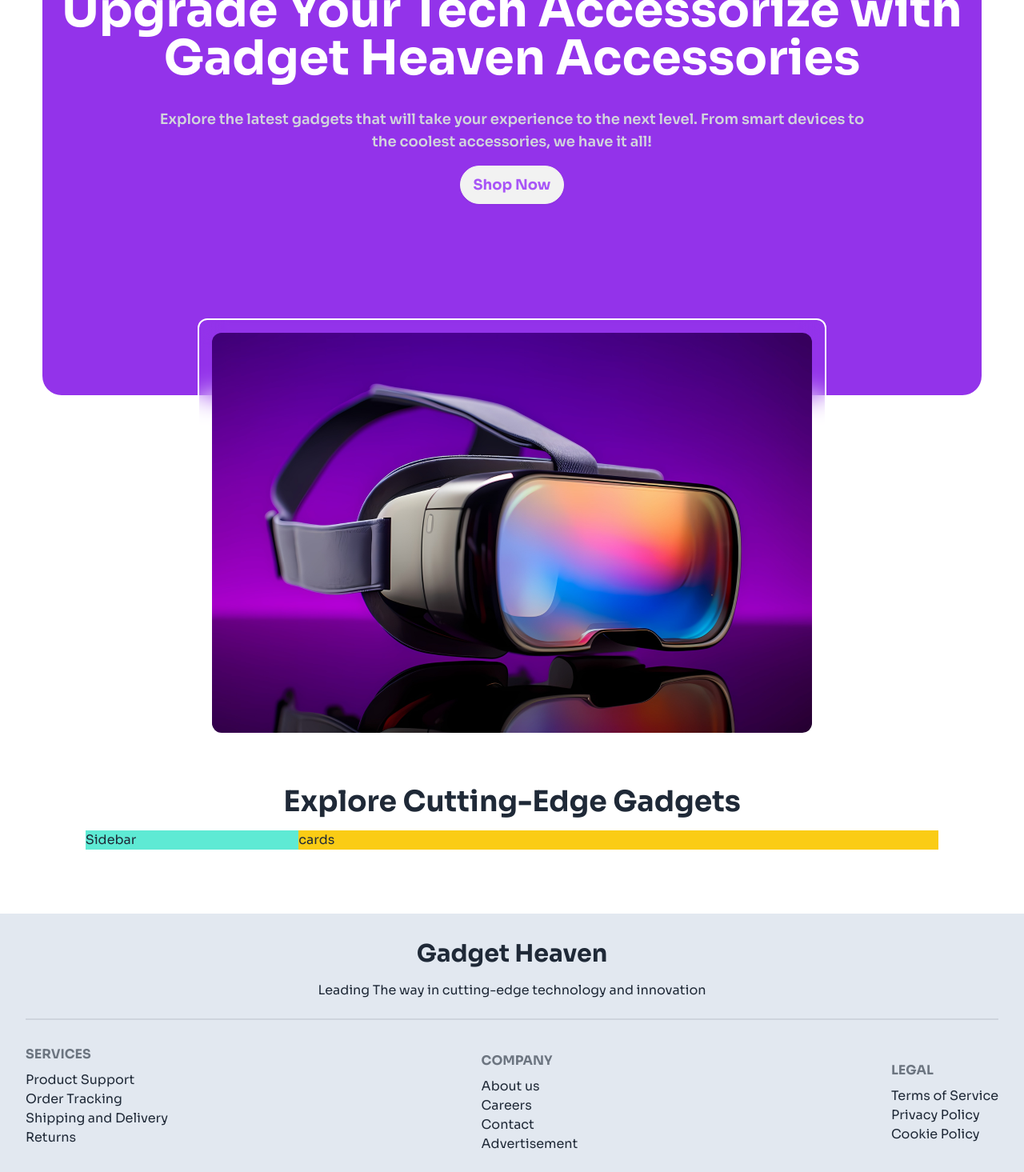
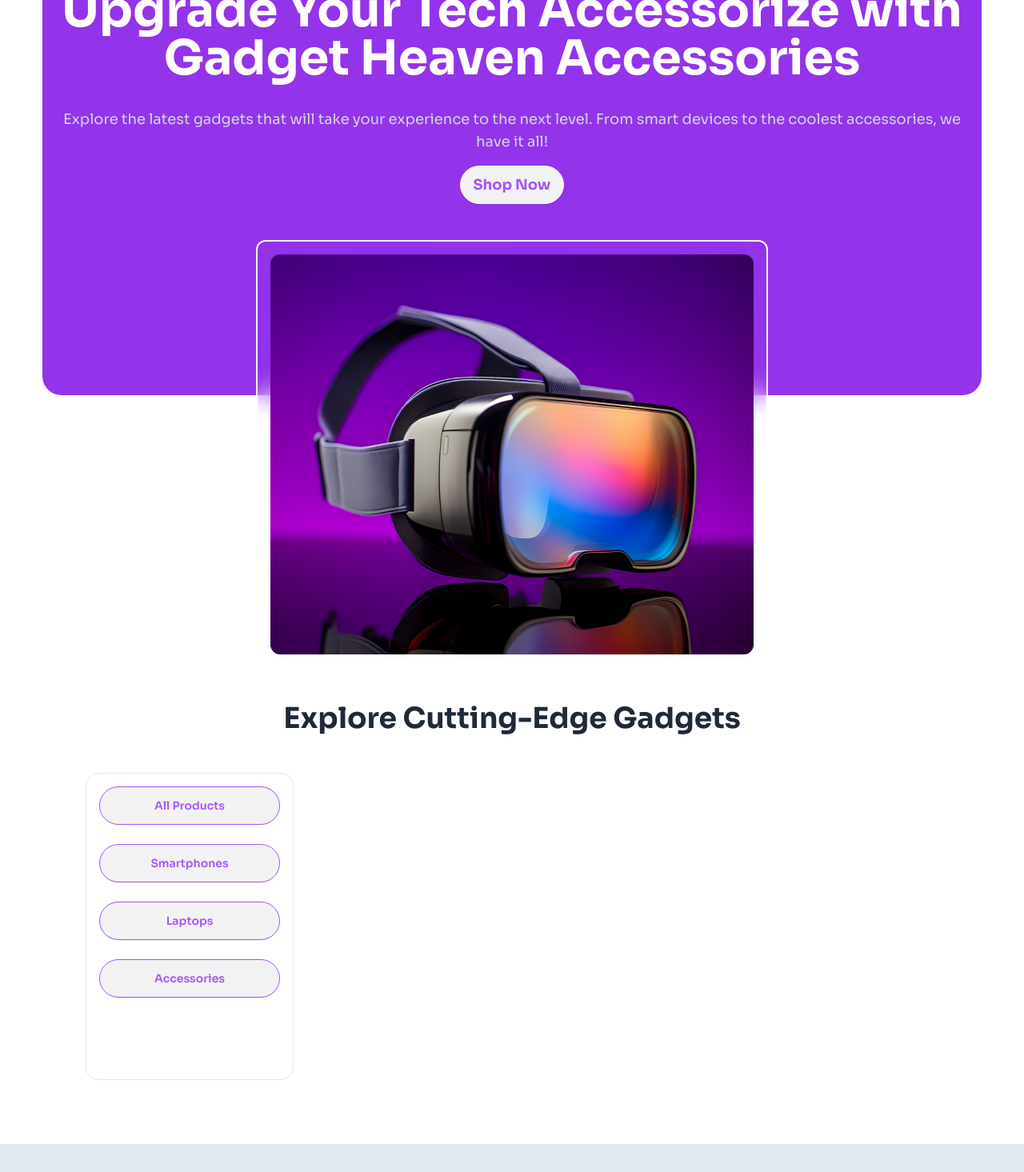
Before and after one commit to jubayerahmmad/Gadget-Heaven, a React (Vite) app: page / in a window 1280 px wide. Shown: the part 280-1745 px from the top of the page at 80% size. Built offline with nearby package versions, Linux system fonts and the light colour scheme.

Commit message:
category button

```diff
--- /dev/null
+++ b/public/categories.json
@@ -0,0 +1,19 @@
+[
+  {
+    "product_id": "ALL1",
+    "category": "All Products"
+  },
+  {
+    "product_id": "S1",
+    "category": "Smartphones"
+  },
+  {
+    "product_id": "L1",
+    "category": "Laptops"
+  },
+
+  {
+    "product_id": "A1",
+    "category": "Accessories"
+  }
+]
--- a/src/components/Cards.jsx
+++ b/src/components/Cards.jsx
@@ -1,18 +1,35 @@
+import { useParams } from "react-router-dom";
+
 const Cards = () => {
+  const { category } = useParams();
+  console.log(category);
+  // const { product_title, product_image, category, price } = products;
   return (
-    <div className="my-12 w-10/12 mx-auto">
-      <h1 className="text-center font-bold text-2xl lg:text-4xl my-4">
-        Explore Cutting-Edge Gadgets
-      </h1>
-      <div className="lg:flex items-center">
-        <div className="lg:w-1/4 bg-teal-300">
-          <h1>Sidebar</h1>
-        </div>
-        <div className="lg:w-3/4 bg-yellow-400">
-          <h1>cards</h1>
-        </div>
-      </div>
-    </div>
+    <>
+      <h1>Cards</h1>
+      {/* <div className="grid grid-cols-1 lg:grid-cols-3 gap-6">
+        {products.map((product, index) => (
+          <div key={index} className="card bg-base-100 shadow-xl">
+            <figure>
+              <img
+                className="h-80 w-96"
+                src={product.product_image}
+                alt="Shoes"
+              />
+            </figure>
+            <div className="card-body">
+              <h2 className="card-title">{product.product_title}</h2>
+              <p>Price: ${product.price}</p>
+              <div className="card-actions">
+                <button className="btn rounded-full text-purple-500 font-bold border border-purple-500">
+                  View Details
+                </button>
+              </div>
+            </div>
+          </div>
+        ))}
+      </div> */}
+    </>
   );
 };
 
--- /dev/null
+++ b/src/components/CategorySidebar.jsx
@@ -0,0 +1,21 @@
+import React from "react";
+import { NavLink } from "react-router-dom";
+
+const CategorySidebar = ({ categories }) => {
+  //   console.log(categories);
+  return (
+    <div>
+      <div className="flex flex-col gap-6 p-4 rounded-2xl border h-96 flex-grow">
+        {categories.map((category, index) => (
+          <NavLink key={index} to={`/cards/${category.category}`}>
+            <button className="btn rounded-full w-full border border-purple-500 text-purple-500">
+              {category.category}
+            </button>
+          </NavLink>
+        ))}
+      </div>
+    </div>
+  );
+};
+
+export default CategorySidebar;
--- a/src/components/HomeBanner.jsx
+++ b/src/components/HomeBanner.jsx
@@ -4,15 +4,15 @@ import bannerImg from "../assets/banner.jpg";
 const HomeBanner = () => {
   return (
     <div>
-      <div className="bg-purple-600 h-[750px] rounded-3xl w-11/12 mx-auto -mt-24 flex flex-col items-center justify-center">
+      <div className="bg-purple-600 h-[750px] rounded-3xl w-11/12 mx-auto -mt-24 mb-40 lg:mb-96 flex flex-col items-center justify-center relative">
         <div className="text-center space-y-8 ">
-          <h1 className="text-3xl lg:text-6xl font-bold  text-white">
-            Upgrade Your Tech Accessorize with <br /> Gadget Heaven Accessories
+          <h1 className="text-3xl lg:text-6xl font-bold  text-white px-4">
+            Upgrade Your Tech Accessorize with Gadget Heaven Accessories
           </h1>
-          <p className="text-gray-300 font-semibold lg:text-lg">
+          <p className="text-gray-300 lg:text-lg px-4">
             Explore the latest gadgets that will take your experience to the
-            next level. From smart devices to <br /> the coolest accessories, we
-            have it all!
+            next level. From smart devices to the coolest accessories, we have
+            it all!
           </p>
           <Link to="/dashboard">
             <button className="btn rounded-full text-lg font-bold mt-4 text-purple-500">
@@ -21,8 +21,12 @@ const HomeBanner = () => {
           </Link>
         </div>
       </div>
-      <div className="-mt-24 w-fit mx-auto p-4 rounded-xl border-2 border-white bg-transparent backdrop-blur-lg">
-        <img className="mx-auto rounded-xl h-[500px] " src={bannerImg} alt="" />
+      <div className="absolute left-1/2 top-[700px] lg:top-[580px] -translate-x-1/2 w-fit mx-auto p-4 rounded-xl border-2 border-white bg-transparent backdrop-blur-lg">
+        <img
+          className="mx-auto rounded-xl lg:h-[500px]"
+          src={bannerImg}
+          alt=""
+        />
       </div>
     </div>
   );
--- a/src/main.jsx
+++ b/src/main.jsx
@@ -6,6 +6,7 @@ import Root from "./components/Root";
 import Home from "./pages/Home";
 import Statistics from "./pages/Statistics";
 import Dashboard from "./pages/Dashboard";
+import Cards from "./components/Cards";
 
 const router = createBrowserRouter([
   {
@@ -15,6 +16,13 @@ const router = createBrowserRouter([
       {
         path: "/",
         element: <Home></Home>,
+        loader: () => fetch("../categories.json"),
+        children: [
+          {
+            path: "/cards/:category",
+            element: <Cards></Cards>,
+          },
+        ],
       },
       {
         path: "/statistics",
--- a/src/pages/Home.jsx
+++ b/src/pages/Home.jsx
@@ -1,11 +1,28 @@
+import { Outlet, useLoaderData } from "react-router-dom";
+import CategorySidebar from "../components/CategorySidebar";
+import HomeBanner from "../components/HomeBanner";
 import Cards from "../components/Cards";
-import HomeBanner from "../components/HomeBanner";
 
 const Home = () => {
+  const categories = useLoaderData();
+  // console.log(categories);
+
   return (
     <div>
       <HomeBanner></HomeBanner>
-      <Cards></Cards>
+      <div className="my-12 w-10/12 mx-auto">
+        <h1 className="text-center font-bold text-2xl lg:text-4xl my-4">
+          Explore Cutting-Edge Gadgets
+        </h1>
+        <div className="lg:flex gap-6 my-12">
+          <div className="lg:w-1/4">
+            <CategorySidebar categories={categories}></CategorySidebar>
+          </div>
+          <div className="lg:w-3/4">
+            <Outlet></Outlet>
+          </div>
+        </div>
+      </div>
     </div>
   );
 };
```
